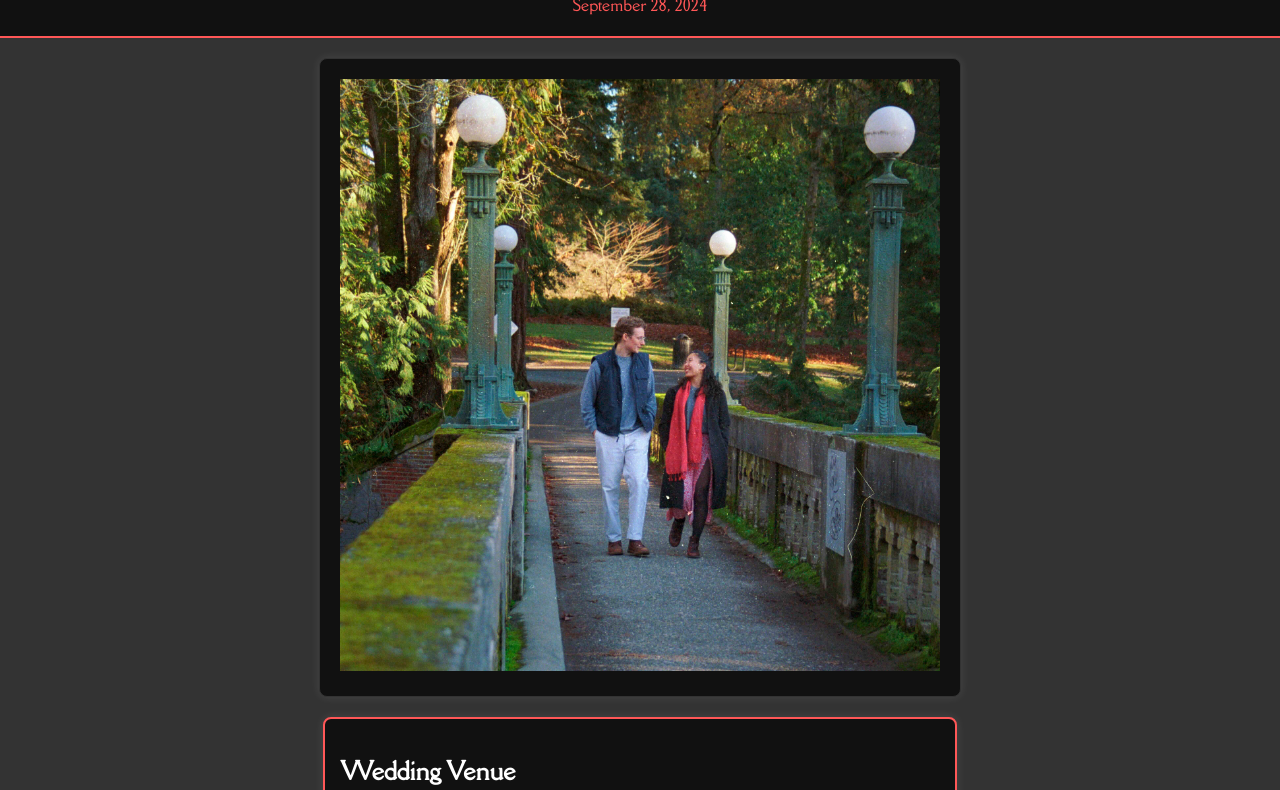
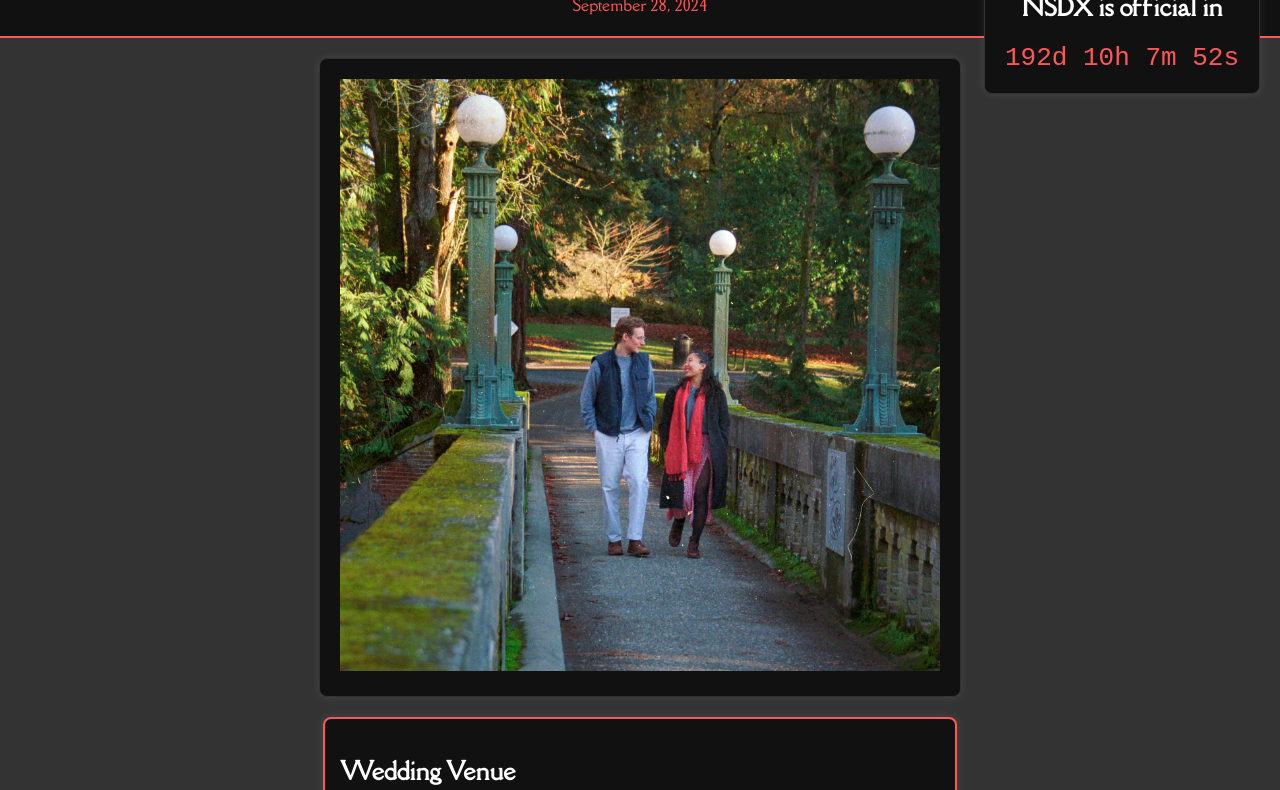
Before and after one commit to natestemen/wed, a plain HTML site: page index.html in a window 1280 px wide. Shown: the part 91-881 px from the top of the page. Drawn offline with Linux system fonts and the light colour scheme.

Commit message:
sticky countdown

```diff
--- a/index.html
+++ b/index.html
@@ -39,7 +39,7 @@
     </section>
 
     <section class="countdown">
-      <h2>Countdown</h2>
+      <h2>NSDX is official in</h2>
       <div id="countdown-timer"></div>
     </section>
 
--- a/styles.css
+++ b/styles.css
@@ -58,10 +58,15 @@ footer {
 
 .countdown {
   text-align: center;
+  position: fixed;
+  top: 20px;
+  right: 20px;
+  width: max-content;
 }
 
 #countdown-timer {
   font-size: 2em;
+  font-family: monospace;
   color: #ff5757; /* Red as the main accent color */
 }
 
```
